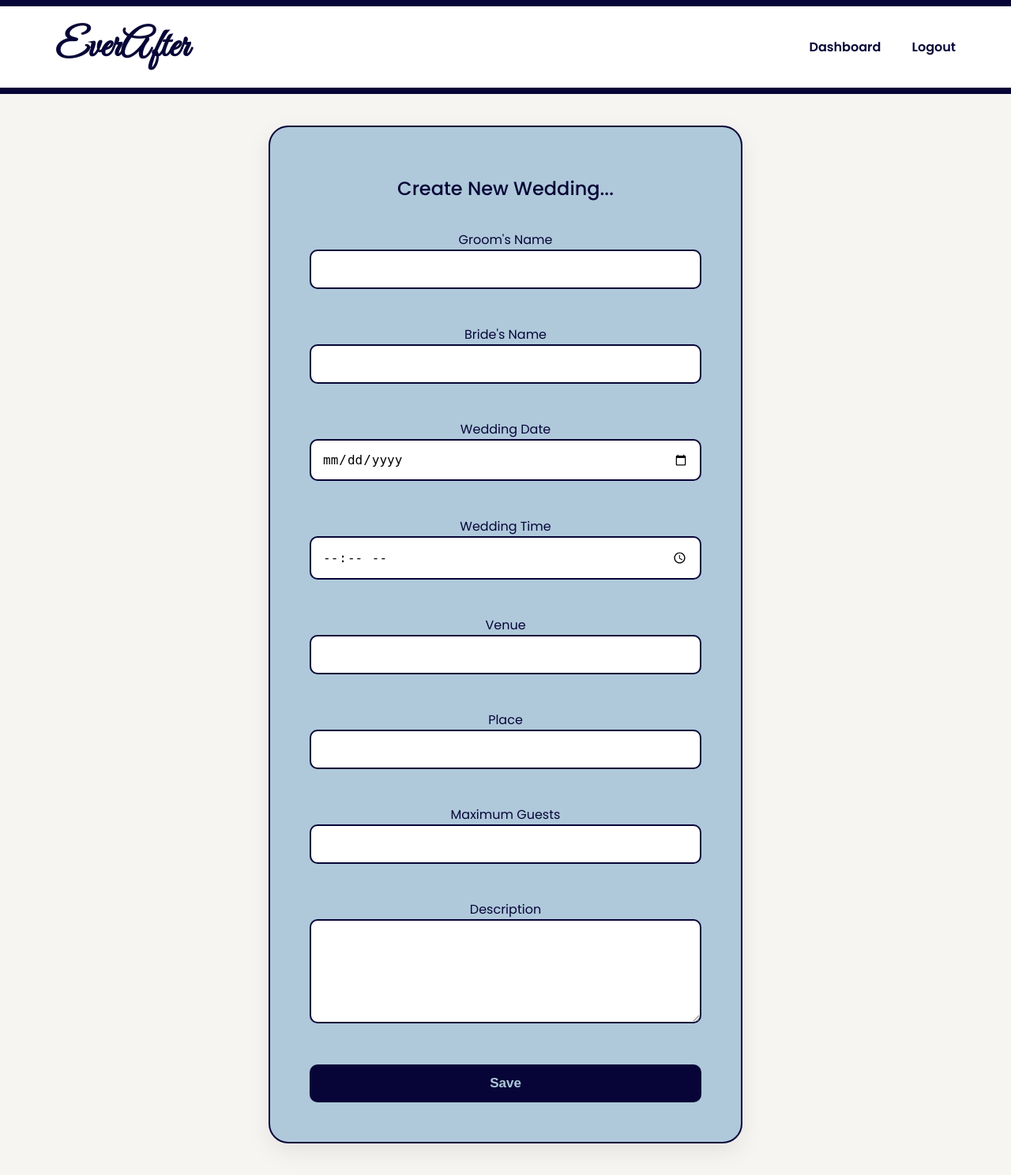
After one commit to Ashera-Sage/EverAfter, a Flask app: page /create-wedding in a window 1280 px wide. The commit adds this page. Shown: the whole page at 79% size. Run offline with Flask 3, Linux system fonts and the light colour scheme.

Commit message:
Created page for adding new weddings,saved as json file

```diff
--- a/app.py
+++ b/app.py
@@ -1,4 +1,5 @@
 from flask import Flask,render_template,request,redirect,url_for,session,flash
+import json
 
 app=Flask(__name__)
 app.secret_key="everafter_secret_key"
@@ -11,7 +12,7 @@ def home():
 def admin():
     return render_template("admin_login.html")
 
-@app.route("/admin_login",methods=["POST"])
+@app.route("/admin-login",methods=["POST"])
 def admin_login():
     username=request.form["username"]
     password=request.form["password"]
@@ -34,5 +35,37 @@ def logout():
     flash("Logged Out Successfully","success")
     return redirect("/admin")
 
+@app.route("/create-wedding",methods=["GET","POST"])
+def create_wedding():
+    if request.method=="POST":
+        groom=request.form["groom"]
+        bride=request.form["bride"]
+        date=request.form["date"]
+        time=request.form["time"]
+        venue=request.form["venue"]
+        place=request.form["place"]
+        guests=request.form["guests"]
+        description=request.form["description"]
+        wedding={
+            "groom":groom,
+            "bride":bride,
+            "date":date,
+            "time":time,
+            "venue":venue,
+            "place":place,
+            "guests":int(guests),
+            "description":description
+        }
+        with open("data/weddings.json","r") as file:
+            weddings=json.load(file)
+            weddings.append(wedding)
+        with open("data/weddings.json","w") as file:
+            json.dump(weddings,file,indent=4)
+        flash("Saved Successfully","success")
+        return redirect("/dashboard")
+
+    return render_template("create_wedding.html")
+
+
 if __name__=="__main__":
     app.run(debug=True)
--- a/static/css/style.css
+++ b/static/css/style.css
@@ -441,6 +441,8 @@ footer{
 }
 .dashboard-card{
 
+    text-decoration:none;
+    color:inherit;
     background:#afc9db;
     border:2px solid #070537;
     border-radius:20px;
@@ -468,3 +470,63 @@ footer{
     color:#333;
 
 }
+/*-----Create Events form ------*/
+.create-container{
+    min-height:90vh;
+    display:flex;
+    justify-content:center;
+    align-items:center;
+    padding:40px;
+}
+.create-card{
+    width:600px;
+    background:#afc9db;
+    border:2px solid #070537;
+    border-radius:25px;
+    padding:50px;
+    text-align:center;
+    box-shadow:0 10px 30px rgba(0,0,0,.08);
+}
+.create-card h2{
+    margin-top:10px;
+    margin-bottom:35px;
+    color:#070537;
+    font-weight:500;
+}
+.create-card input{
+    width:100%;
+    padding:14px;
+    margin-bottom:20px;
+    border:2px solid #070537;
+    border-radius:10px;
+    font-size:16px;
+    outline:none;
+}
+.create-card button{
+    width:100%;
+    padding:14px;
+    background:#070537;
+    color:#afc9db;
+    border:none;
+    border-radius:10px;
+    cursor:pointer;
+    font-size:17px;
+    font-weight:600;
+    transition:.3s;
+}
+.create-card button:hover{
+    background:#0f0c63;
+}
+
+.create-card textarea{
+    width:100%;
+    padding:14px;
+    margin-bottom:20px;
+    border:2px solid #070537;
+    border-radius:10px;
+    font-size:16px;
+    resize:vertical;
+    outline:none;
+    font-family:'Poppins',sans-serif;
+    box-sizing:border-box;
+}
--- a/templates/admin_login.html
+++ b/templates/admin_login.html
@@ -32,7 +32,7 @@
         <div class="login-card">
             <h1>EverAfter</h1>
             <h2>Event Organizer login</h2>
-            <form action="/admin_login" method="post">
+            <form action="/admin-login" method="post">
                 <input
                 type="text"
                 name="username"
--- /dev/null
+++ b/templates/create_wedding.html
@@ -0,0 +1,52 @@
+<!DOCTYPE html>
+<html lang="en">
+<head>
+    <meta charset="UTF-8">
+    <meta name="viewport" content="width=device-width, initial-scale=1.0">
+    <title>Create new wedding events</title>
+        <!-- Google Fonts -->
+    <link rel="preconnect" href="https://fonts.googleapis.com">
+    <link rel="preconnect" href="https://fonts.gstatic.com" crossorigin>
+
+    <link href="https://fonts.googleapis.com/css2?family=Great+Vibes&family=Poppins:wght@300;400;500;600&family=Cormorant+Garamond:wght@500;600&display=swap" rel="stylesheet">
+
+    <!-- CSS -->
+    <link rel="stylesheet" href="{{ url_for('static', filename='css/style.css') }}">
+</head>
+<body>
+        <!--Navbar-->
+    <nav class="navbar">
+    <div class="logo">
+        <h2>EverAfter</h2>
+    </div>
+    <div class="nav-links">
+        <a href="/dashboard">Dashboard</a>
+        <a href="/logout">Logout</a>
+    </div>
+    </nav>
+    <div class="create-container">
+    <div class="create-card">
+    <h2>Create New Wedding...</h2>
+    <form action="/create-wedding" method="post">
+        <label>Groom's Name</label>
+        <input type="text" name="groom" required><br><br>
+        <label>Bride's Name</label>
+        <input type="text" name="bride" required><br><br>
+        <label>Wedding Date</label>
+        <input type="date" name="date" required><br><br>
+        <label>Wedding Time</label>
+        <input type="time" name="time" required><br><br>
+        <label>Venue</label>
+        <input type="text" name="venue" required><br><br>
+        <label>Place</label>
+        <input type="text" name="place" required><br><br>
+        <label>Maximum Guests</label>
+        <input type="number" name="guests" min="1" required><br><br>
+        <label>Description</label>
+        <textarea rows="4" name="description"></textarea><br><br>
+        <button type="submit">Save</button>
+    </form>
+    </div>
+    </div>
+</body>
+</html>
--- a/templates/dashboard.html
+++ b/templates/dashboard.html
@@ -35,10 +35,10 @@
         {% endwith %}
         <h1>Welcome Admin...</h1>
         <div class="dashboard-cards">
-        <div class="dashboard-card">
+        <a href="/create-wedding" class="dashboard-card">
             <h2>Create</h2>
             <p>Add a new wedding event</p>
-        </div>
+        </a>
         <div class="dashboard-card">
             <h2>View</h2>
             <p>See all created wedding events</p>
```
Also changed, not shown: data/weddings.json (added, +12 -0 lines).
